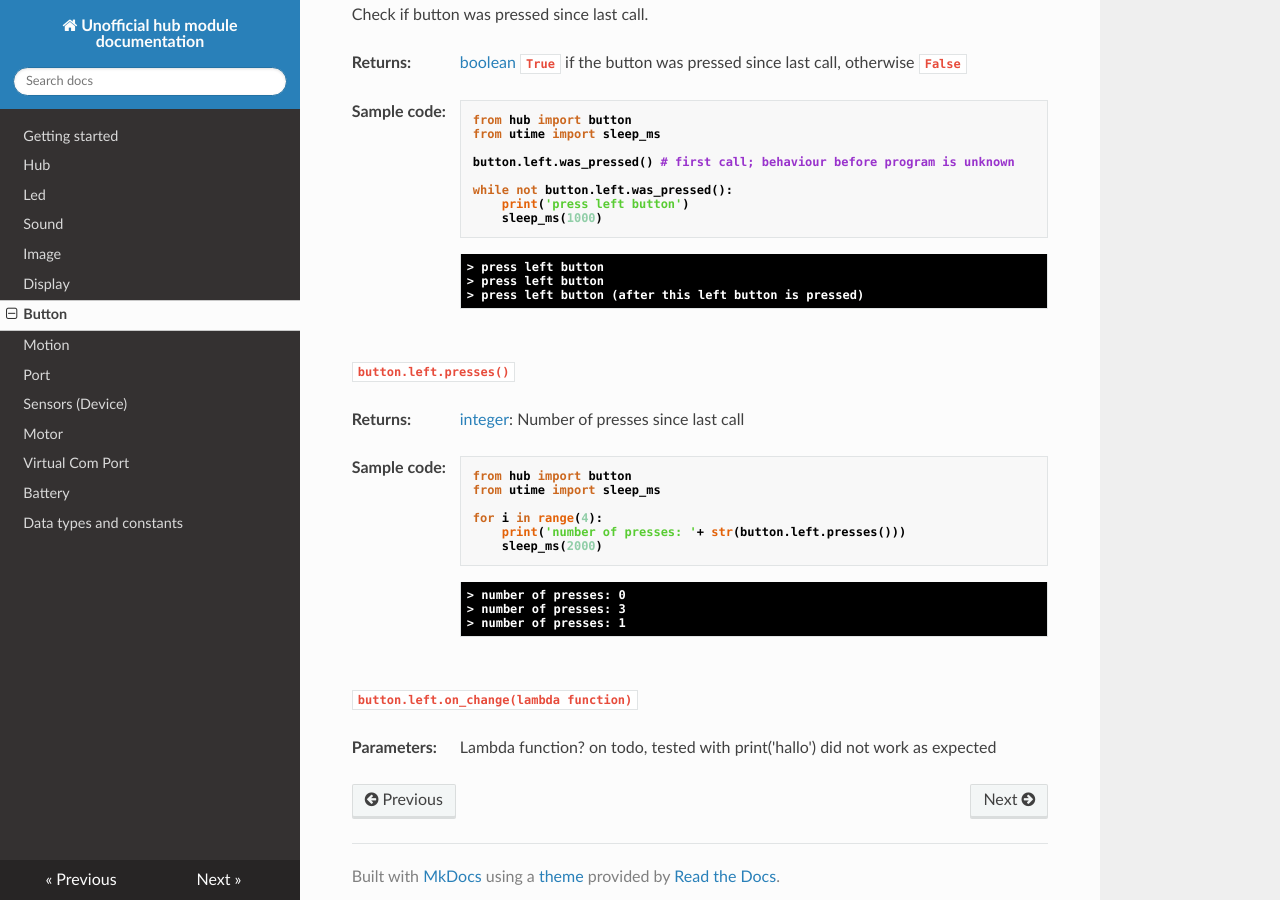
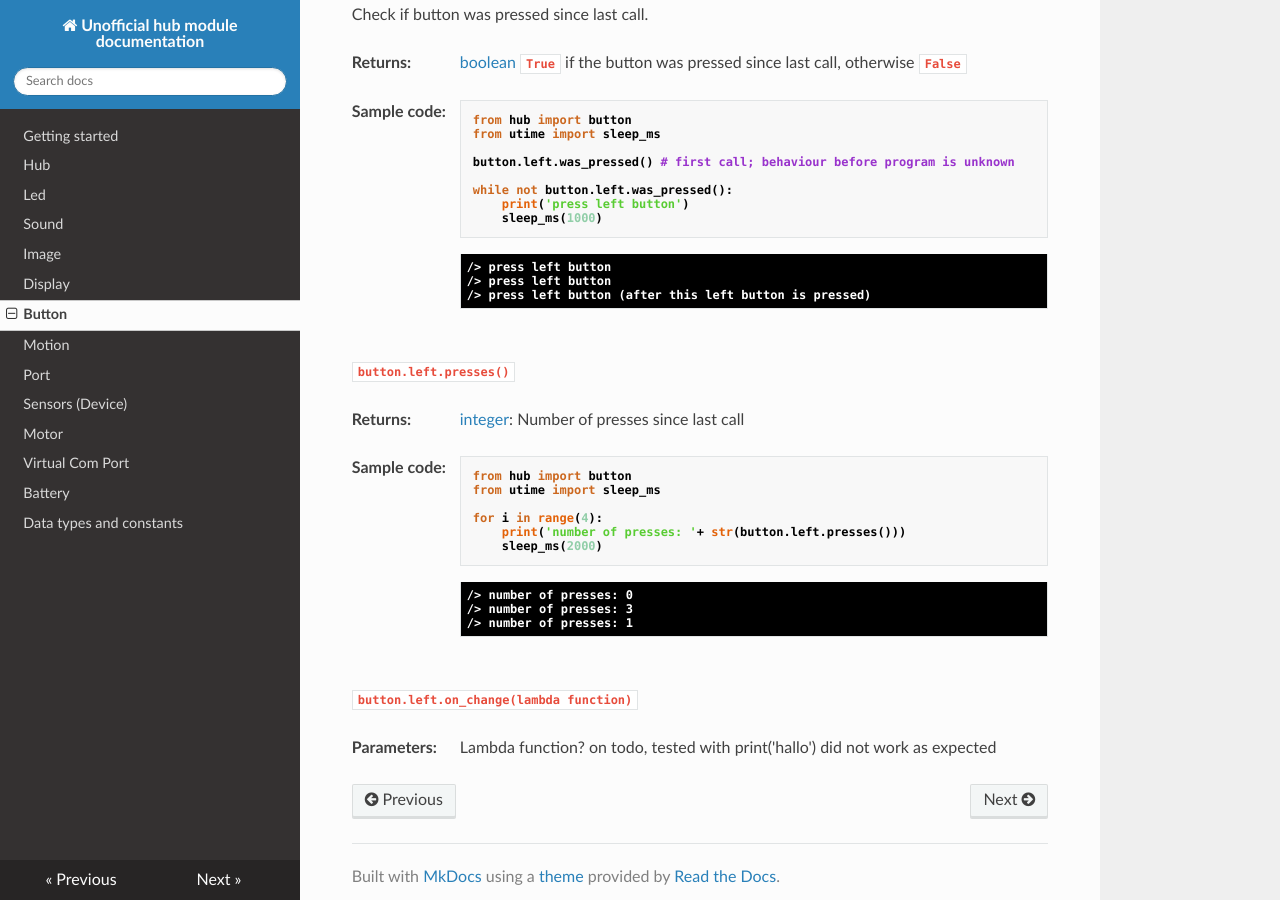
Before and after one commit to NStrijbosch/hub-module-notes, an MkDocs documentation site: the page built from docs/button.md, in a window 1280 px wide and 900 px high, scrolled down 733 px. Built offline with MkDocs 1.6.1, drawn with Linux system fonts in a browser that asks for light colours; nearby versions of some CDN libraries.

Commit message:
update >

````diff
--- a/docs/button.md
+++ b/docs/button.md
@@ -58,9 +58,9 @@ while not button.left.was_pressed():
 ```
 
 <span class='shell_output'>
-\> press left button
-\> press left button
-\> press left button  (after this left button is pressed)
+/> press left button
+/> press left button
+/> press left button  (after this left button is pressed)
 </span>
 
 ## presses()
@@ -83,9 +83,9 @@ for i in range(4):
 ```
 
 <span class='shell_output'>
-\> number of presses: 0 </br>
-\> number of presses: 3 </br>
-\> number of presses: 1 </br>
+/> number of presses: 0 </br>
+/> number of presses: 3 </br>
+/> number of presses: 1 </br>
 </span>
 
 ## on_change() TODO
````
Also changed, not shown: docs/battery.md (+1 -1 lines).
